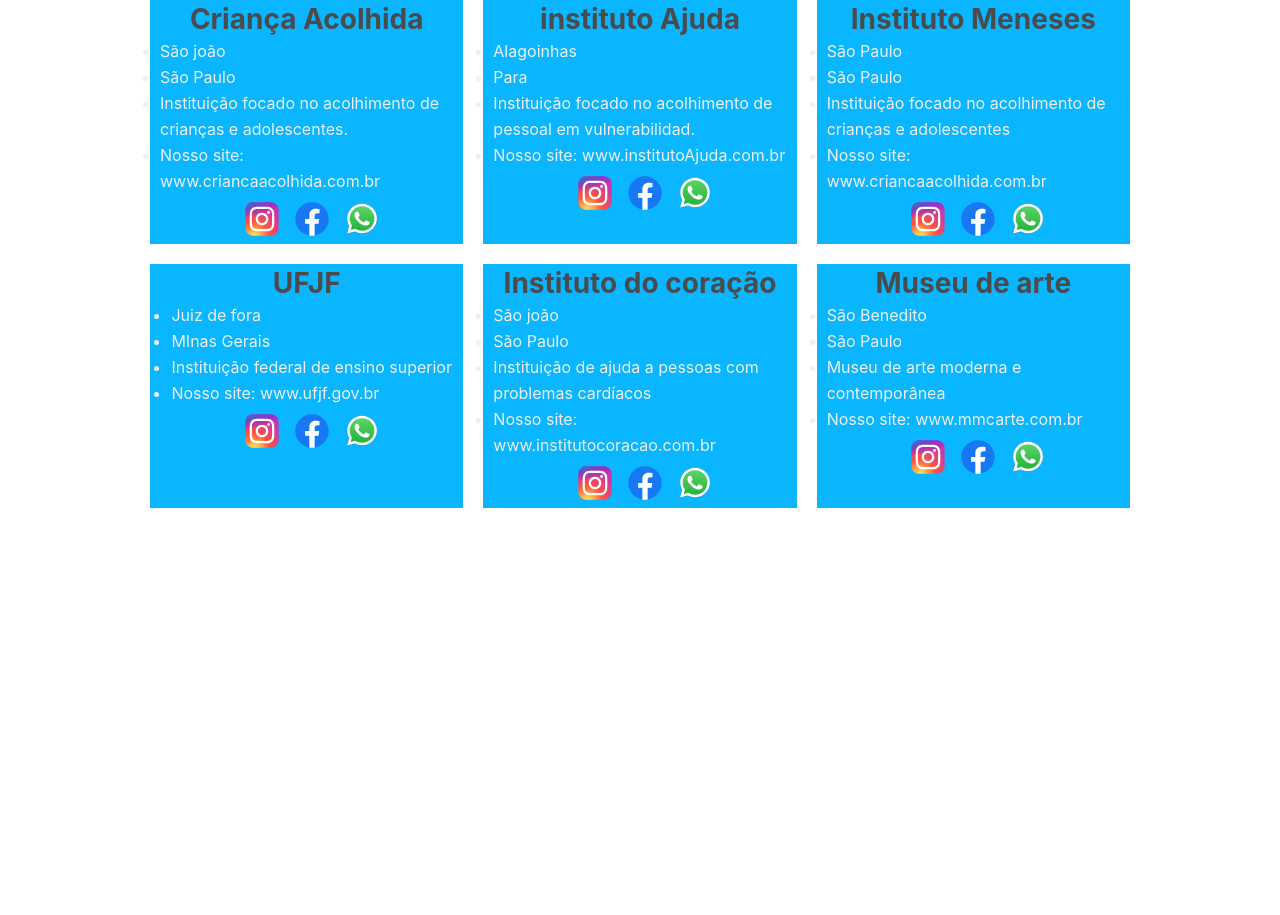
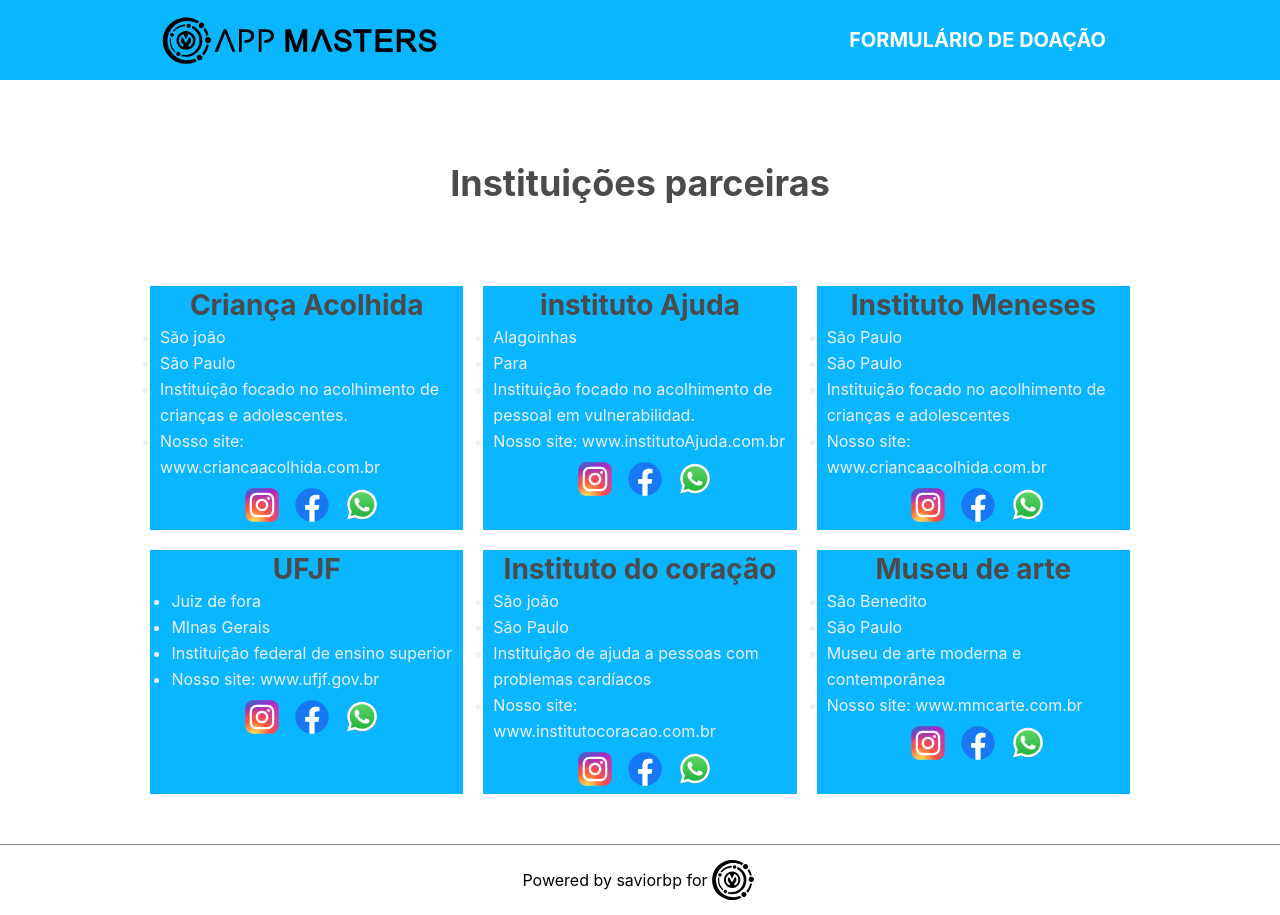
Before and after one commit to saviorbp/estagio, a Next.js app: page /instituicoes in a window 1280 px wide. Before the commit the page ends 800 px from the top, so only its background shows below. Built offline with nearby package versions, Linux system fonts and the light colour scheme.

Commit message:
menu pronto

```diff
--- a/pages/instituicoes.js
+++ b/pages/instituicoes.js
@@ -3,7 +3,36 @@
 import styles from '../styles/Home.module.css';
 
 export default function Instituicoes() {
-return(
+  return (
+    <div>
+      <header className={styles.header}>
+        <div className={styles.headercontainer}>
+          <Image
+            className={styles.headerimg}
+            src="/appmasters.svg"
+            alt="Pc4All"
+            width={300} height={80}
+          />
+          <div className={styles.menusection}>
+            <nav>
+              <ul>
+                <li>
+                  <a href={'/'}>Formulário de Doação</a>
+                </li>
+              </ul>
+            </nav>
+          </div>
+        </div>
+      </header>
+
+      <section className={styles.hero}>
+        <div className={styles.container}>
+          <div>
+            <h2>Instituições parceiras</h2>
+          </div>
+        </div>
+      </section>
+
       <section className={styles.cards}>
         <div className={styles.card}>
           <div className={styles.content}>
@@ -263,5 +292,18 @@
           </div>
         </div>
       </section>
+      <footer className={styles.footer}>
+        <a
+          href="https://www.appmasters.io/"
+          target="_blank"
+          rel="noopener noreferrer"
+        >
+          Powered by saviorbp for {' '}
+          <span className={styles.logo}>
+            <Image src="/appm.svg" alt="App Masters Logo" width={50} height={50} />
+          </span>
+        </a>
+      </footer>
+    </div>
   );
 }
--- a/styles/Home.module.css
+++ b/styles/Home.module.css
@@ -16,6 +16,24 @@
 .headerimg {
   width: 30rem;
   padding: 15px 0;
+}
+
+.header nav ul {
+  display: flex;
+}
+
+.header nav ul li {
+  list-style: none;
+}
+
+.header nav ul li a {
+  text-decoration: none;
+  color: white;
+  text-transform: uppercase;
+  font-weight: bold;
+  font-size: 2rem;
+  padding: 2.4rem;
+  transition: all 250ms linear 0s;
 }
 
 .button {
@@ -342,6 +360,7 @@
     align-items: center;
   }
 }
+
 @media (max-width: 425px) {
   .formgroup .inputcontrol,
   .formgroup .inputcm {
```
Also changed, not shown: pages/index.js (+9 -5 lines). Lines whose indentation alone changed are shown as unchanged.
